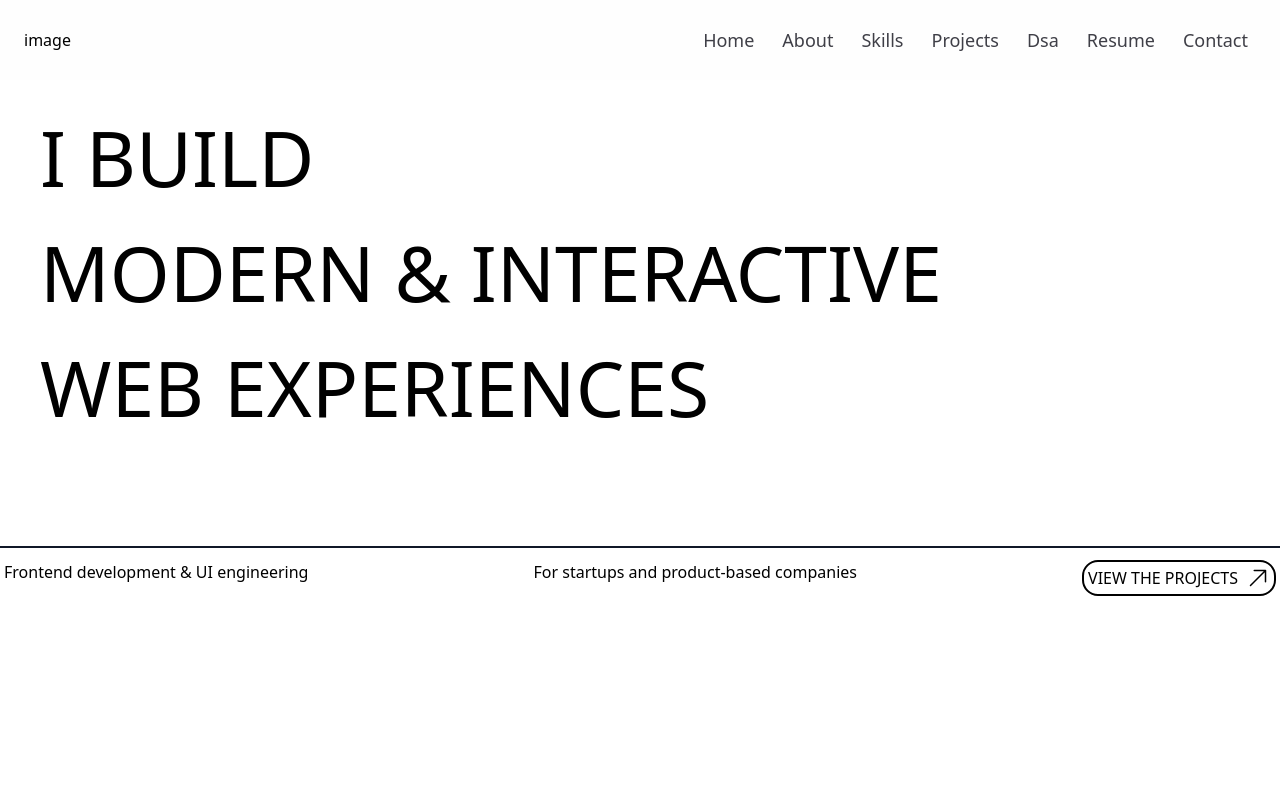
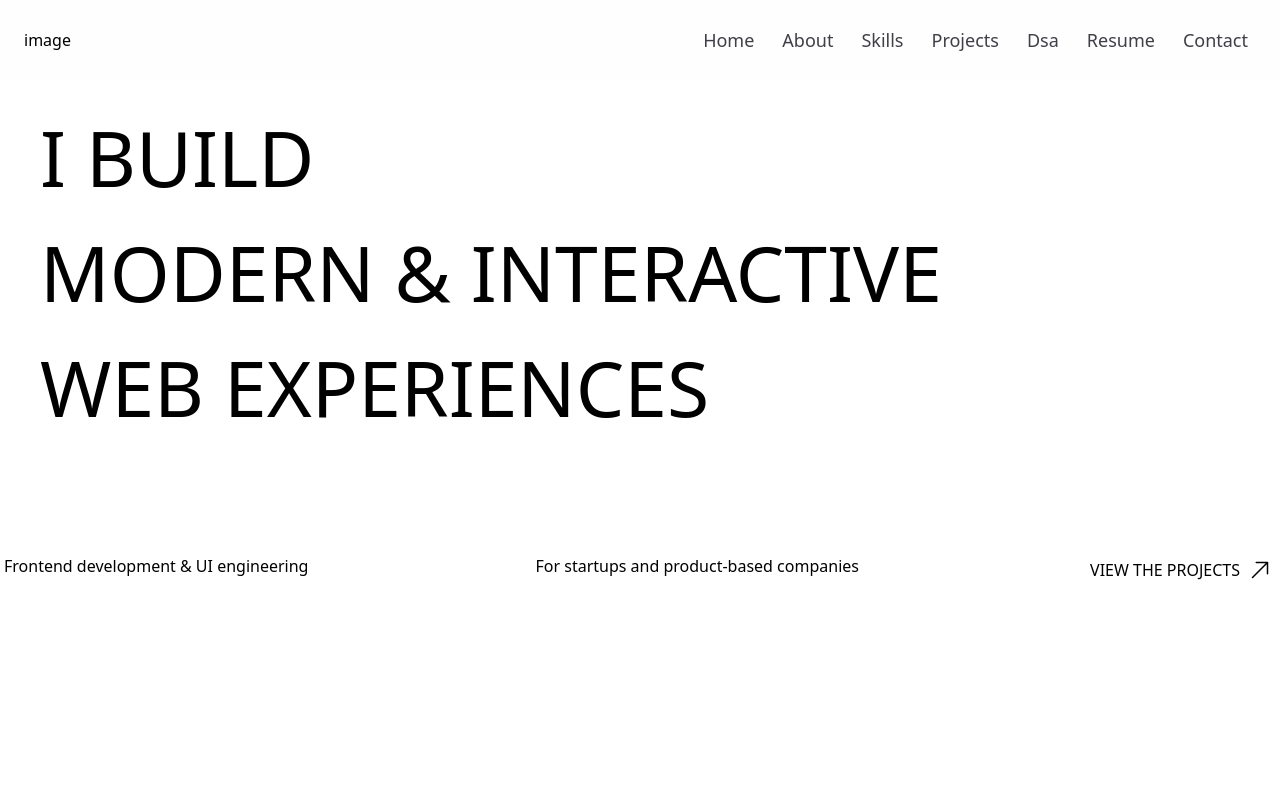
Before and after one commit to nani28-2003/Personal-Portfolio, a React (Vite) app: page /#/ in a window 1280 px wide. Shown: the top 798 px of the page. Built offline with nearby package versions, Linux system fonts and the light colour scheme.

Commit message:
nani-edit

```diff
--- a/src/Components/Home/Hero.jsx
+++ b/src/Components/Home/Hero.jsx
@@ -16,13 +16,13 @@ const Hero = () => {
           {item}
         </h1>
       ))}
-      <div className="border-[1px] border-gray-900 mt-25"></div>
+      <div className="border-width-1px border-gray-900 mt-25"></div>
 
       <div className="flex justify-between py-2 m-1">
         {Side.map((index, Value) => {
           return <p key={Value}>{index}</p>;
         })}
-        <button className="uppercase border-[2px] border-black p-1 flex gap-2 rounded-2xl">
+        <button className="uppercase border-width-2px border-black p-1 flex gap-2 rounded-2xl">
           View the projects{" "}
           <svg
             xmlns="http://www.w3.org/2000/svg"
--- a/src/Components/Navbar/Navbar.jsx
+++ b/src/Components/Navbar/Navbar.jsx
@@ -46,7 +46,7 @@ const Navbar = () => {
   return (
     <nav
       ref={navRef}
-      className="fixed top-0 left-0 z-[9999] w-full h-[10vh]
+      className="fixed top-0 left-0 z-9999 w-full h-[10vh]
                  flex justify-between items-center
                  bg-[#F1F1F1]/10 backdrop-blur-md p-6"
     >
```
